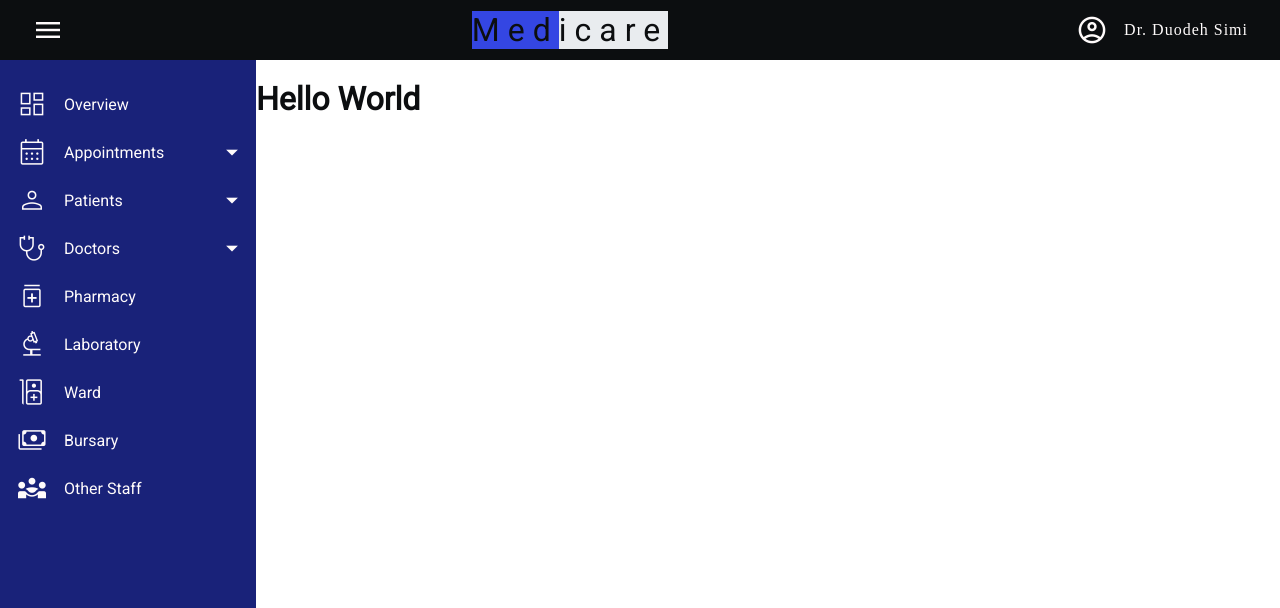
After one commit to enyichiaagu/medicare, a PHP site: page /laboratory.php in a window 1280 px wide. The commit adds this page. Shown: the top 608 px of the page. Run offline with PHP 8.4, Linux system fonts and the light colour scheme; the visitor is signed in with stand-in values (Sample User, id 1).

Commit message:
Changes to main branch

```diff
--- a/components/header.php
+++ b/components/header.php
@@ -1,7 +1,7 @@
 <header>
     <div class="header-align-center close-button">
         <span class="material-symbols-outlined">
-            dock_to_right
+            menu
         </span>
     </div>
     <div>
--- a/components/sidebar.php
+++ b/components/sidebar.php
@@ -39,7 +39,8 @@
         ],
         [
             "name" => "Laboratory",
-            "iconText" => "biotech"
+            "iconText" => "biotech",
+            "url" => "laboratory"
         ],
         [
             "name" => "Ward",
--- /dev/null
+++ b/laboratory.php
@@ -0,0 +1,7 @@
+<?php require_once('index.php') ?>
+
+<?= generatePageHead('Laboratory') ?>
+
+<h1>Hello World</h1>
+
+<?= generatePageFoot() ?>
--- a/pharmacy.php
+++ b/pharmacy.php
@@ -1,4 +1,9 @@
 <?php require_once('index.php') ?>
+
 <?= generatePageHead('Pharmacy') ?>
+
 <h1>Welcome to Pharmacy</h1>
+<p>This is a page for the pharmacists</p>
+
+
 <?= generatePageFoot() ?>
```
